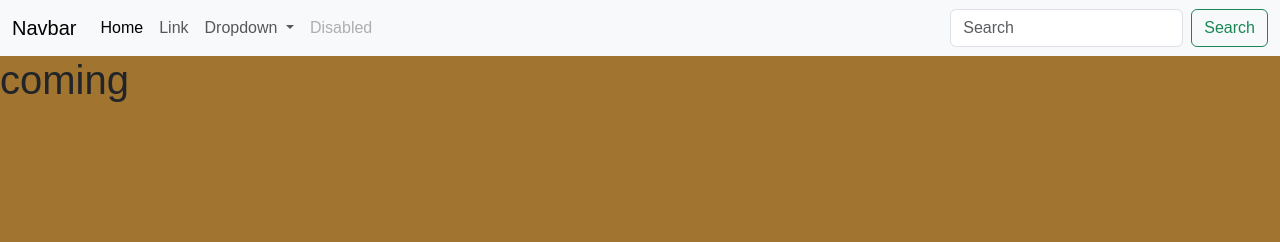
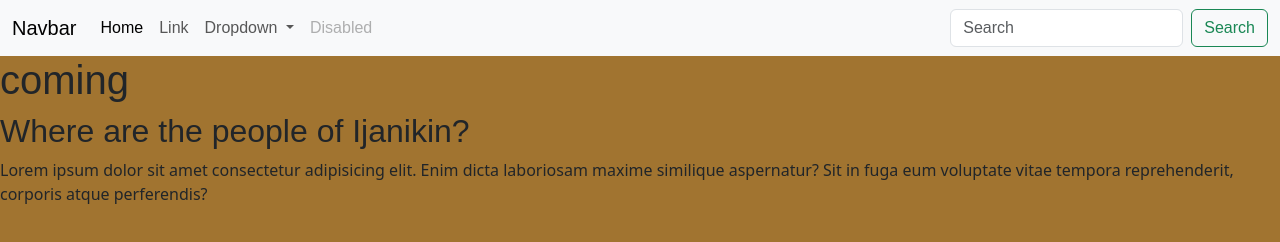
Before and after one commit to MojeedFetuga/sabur, a plain HTML site: page index.html in a window 1280 px wide. Drawn offline with nearby package versions, Linux system fonts and the light colour scheme.

Commit message:
Add files via upload
updated

```diff
--- a/index.html
+++ b/index.html
@@ -45,6 +45,8 @@
         </div>
       </nav>
            <h1>coming</h1>
+           <h2>Where are the people of Ijanikin?</h2>
+           Lorem ipsum dolor sit amet consectetur adipisicing elit. Enim dicta laboriosam maxime similique aspernatur? Sit in fuga eum voluptate vitae tempora reprehenderit, corporis atque perferendis?
 
 <script src="app.js"></script>
 <script src="https://cdn.jsdelivr.net/npm/bootstrap@5.3.3/dist/js/bootstrap.bundle.min.js" integrity="sha384-YvpcrYf0tY3lHB60NNkmXc5s9fDVZLESaAA55NDzOxhy9GkcIdslK1eN7N6jIeHz" crossorigin="anonymous"></script>
```
